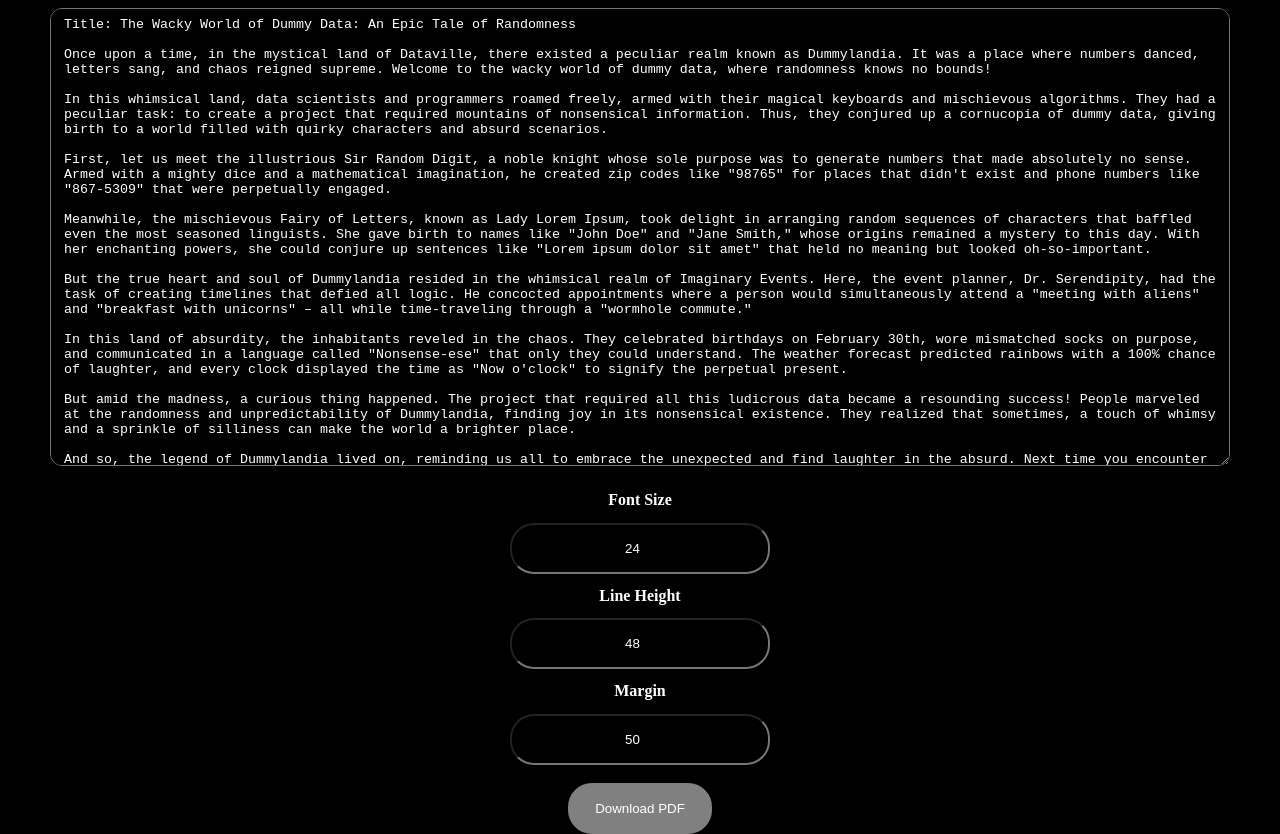
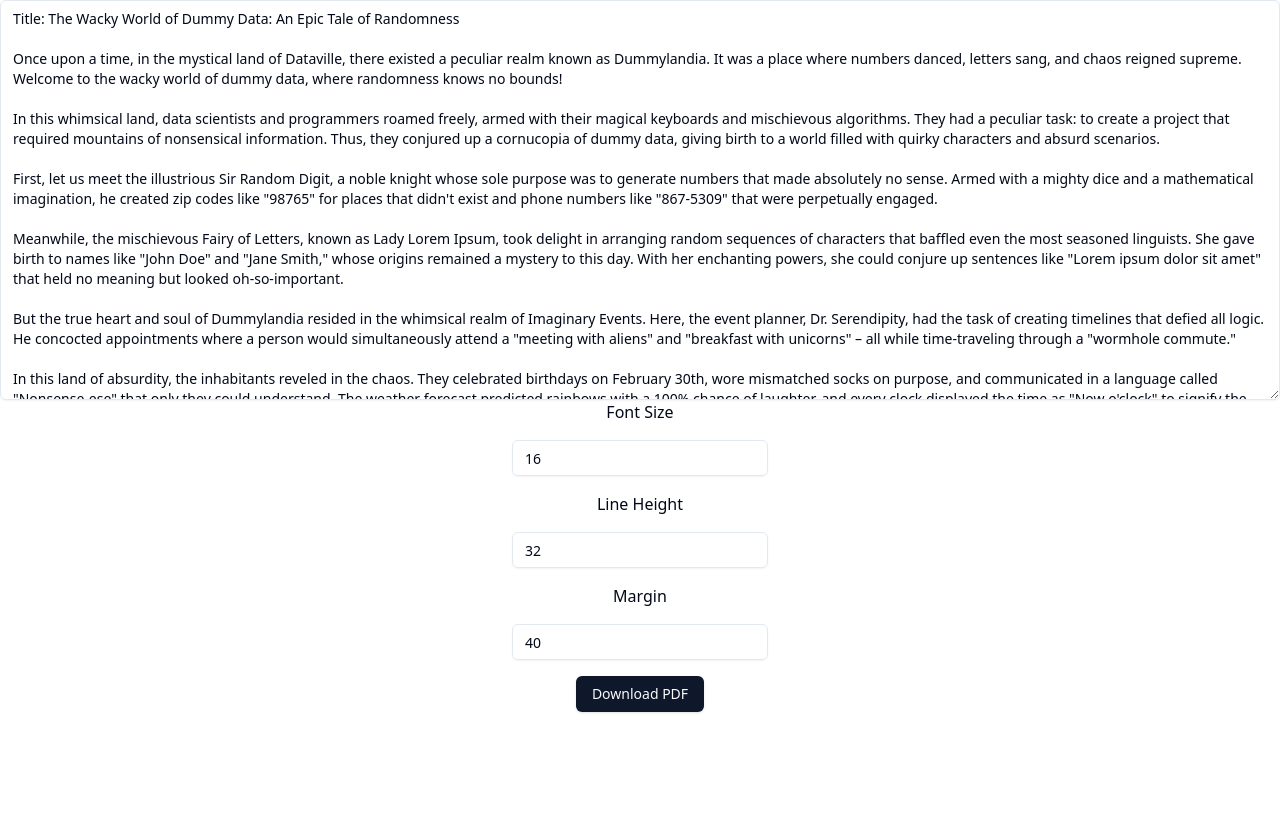
Before and after one commit to nandan-varma/handwriting, a Next.js app: page / in a window 1280 px wide. After the commit the page ends 800 px from the top, so only its background shows below. Built offline with nearby package versions, Linux system fonts and the light colour scheme.

Commit message:
added typescript, tailwindcss and shadcdn

```diff
--- /dev/null
+++ b/components/ui/button.tsx
@@ -0,0 +1,57 @@
+import * as React from "react"
+import { Slot } from "@radix-ui/react-slot"
+import { cva, type VariantProps } from "class-variance-authority"
+
+import { cn } from "@/lib/utils"
+
+const buttonVariants = cva(
+  "inline-flex items-center justify-center rounded-md text-sm font-medium transition-colors focus-visible:outline-none focus-visible:ring-1 focus-visible:ring-ring disabled:pointer-events-none disabled:opacity-50",
+  {
+    variants: {
+      variant: {
+        default:
+          "bg-primary text-primary-foreground shadow hover:bg-primary/90",
+        destructive:
+          "bg-destructive text-destructive-foreground shadow-sm hover:bg-destructive/90",
+        outline:
+          "border border-input bg-transparent shadow-sm hover:bg-accent hover:text-accent-foreground",
+        secondary:
+          "bg-secondary text-secondary-foreground shadow-sm hover:bg-secondary/80",
+        ghost: "hover:bg-accent hover:text-accent-foreground",
+        link: "text-primary underline-offset-4 hover:underline",
+      },
+      size: {
+        default: "h-9 px-4 py-2",
+        sm: "h-8 rounded-md px-3 text-xs",
+        lg: "h-10 rounded-md px-8",
+        icon: "h-9 w-9",
+      },
+    },
+    defaultVariants: {
+      variant: "default",
+      size: "default",
+    },
+  }
+)
+
+export interface ButtonProps
+  extends React.ButtonHTMLAttributes<HTMLButtonElement>,
+    VariantProps<typeof buttonVariants> {
+  asChild?: boolean
+}
+
+const Button = React.forwardRef<HTMLButtonElement, ButtonProps>(
+  ({ className, variant, size, asChild = false, ...props }, ref) => {
+    const Comp = asChild ? Slot : "button"
+    return (
+      <Comp
+        className={cn(buttonVariants({ variant, size, className }))}
+        ref={ref}
+        {...props}
+      />
+    )
+  }
+)
+Button.displayName = "Button"
+
+export { Button, buttonVariants }
--- /dev/null
+++ b/components/ui/input.tsx
@@ -0,0 +1,25 @@
+import * as React from "react"
+
+import { cn } from "@/lib/utils"
+
+export interface InputProps
+  extends React.InputHTMLAttributes<HTMLInputElement> {}
+
+const Input = React.forwardRef<HTMLInputElement, InputProps>(
+  ({ className, type, ...props }, ref) => {
+    return (
+      <input
+        type={type}
+        className={cn(
+          "flex h-9 w-64 rounded-md border border-input bg-transparent px-3 py-1 text-sm shadow-sm transition-colors file:border-0 file:bg-transparent file:text-sm file:font-medium placeholder:text-muted-foreground focus-visible:outline-none focus-visible:ring-1 focus-visible:ring-ring disabled:cursor-not-allowed disabled:opacity-50",
+          className
+        )}
+        ref={ref}
+        {...props}
+      />
+    )
+  }
+)
+Input.displayName = "Input"
+
+export { Input }
--- /dev/null
+++ b/components/ui/textarea.tsx
@@ -0,0 +1,24 @@
+import * as React from "react"
+
+import { cn } from "@/lib/utils"
+
+export interface TextareaProps
+  extends React.TextareaHTMLAttributes<HTMLTextAreaElement> {}
+
+const Textarea = React.forwardRef<HTMLTextAreaElement, TextareaProps>(
+  ({ className, ...props }, ref) => {
+    return (
+      <textarea
+        className={cn(
+          "flex min-h-[400px] w-full rounded-md border border-input bg-transparent px-3 py-2 text-sm shadow-sm placeholder:text-muted-foreground focus-visible:outline-none focus-visible:ring-1 focus-visible:ring-ring disabled:cursor-not-allowed disabled:opacity-50",
+          className
+        )}
+        ref={ref}
+        {...props}
+      />
+    )
+  }
+)
+Textarea.displayName = "Textarea"
+
+export { Textarea }
--- /dev/null
+++ b/lib/utils.ts
@@ -0,0 +1,6 @@
+import { type ClassValue, clsx } from "clsx"
+import { twMerge } from "tailwind-merge"
+
+export function cn(...inputs: ClassValue[]) {
+  return twMerge(clsx(inputs))
+}
--- a/pages/index.jsx
+++ b/pages/index.tsx
@@ -1,6 +1,9 @@
 import { useState } from 'react';
 import { saveAs } from 'file-saver';
 import { generatePDF } from '../utils/pdfUtils';
+import { Textarea } from '../components/ui/textarea'
+import { Button } from '../components/ui/button'
+import { Input } from '../components/ui/input'
 
 const HandwrittenTextPage = () => {
   const [text, setText] = useState(`Title: The Wacky World of Dummy Data: An Epic Tale of Randomness
@@ -22,45 +25,64 @@
 And so, the legend of Dummylandia lived on, reminding us all to embrace the unexpected and find laughter in the absurd. Next time you encounter a spreadsheet filled with random numbers or encounter gibberish in your code, remember the wacky world of dummy data and the laughter it brought to Dataville. After all, life is too short to take everything seriously – sometimes, a bit of silliness is just what the programmer ordered!
 
 The end. Or is it just the beginning of a whole new adventure in the land of dummy data?`);
-  const [fontSize, setFontSize] = useState(24);
-  const [lineHeight, setLineHeight] = useState(48);
-  const [margin, setMargin] = useState(50);
+  const [fontSize, setFontSize] = useState<number>(16);
+  const [lineHeight, setLineHeight] = useState<number>(32);
+  const [margin, setMargin] = useState<number>(40);
 
-  const handleTextChange = (event) => {
+  const handleTextChange = (event: React.ChangeEvent<HTMLTextAreaElement>) => {
     setText(event.target.value);
   };
 
-  const handleFontSizeChange = (event) => {
-    setFontSize(event.target.value);
+  const handleFontSizeChange = (event: React.ChangeEvent<HTMLInputElement>) => {
+    setFontSize(parseInt(event.target.value));
   };
 
-  const handleLineHeightChange = (event) => {
-    setLineHeight(event.target.value);
+  const handleLineHeightChange = (event: React.ChangeEvent<HTMLInputElement>) => {
+    setLineHeight(parseInt(event.target.value));
   };
 
-  const handleMarginChange = (event) => {
-    setMargin(event.target.value);
+  const handleMarginChange = (event: React.ChangeEvent<HTMLInputElement>) => {
+    setMargin(parseInt(event.target.value));
   };
 
   const handleDownloadPDF = async () => {
     const pdfBytes = await generatePDF(text, fontSize, lineHeight, margin);
-
     const blob = new Blob([pdfBytes], { type: 'application/pdf' });
     saveAs(blob, 'handwritten_text.pdf');
   };
 
   return (
     <div>
-      <title>HandWritten PDF</title>
-      <textarea className='text-area' value={text} onChange={handleTextChange} placeholder="Enter your text" />
-      <h2>Font Size</h2>
-      <input type="number" value={fontSize} onChange={handleFontSizeChange} placeholder="Font size" />
-      <h2>Line Height</h2>
-      <input type="number" value={lineHeight} onChange={handleLineHeightChange} placeholder="Line height" />
-      <h2>Margin</h2>
-      <input type="number" value={margin} onChange={handleMarginChange} placeholder="Margin" />
-      <br></br><br></br>
-      <button className='fancy-button' onClick={handleDownloadPDF}>Download PDF</button>
+        <title>HandWritten PDF</title>
+        <Textarea
+          value={text}
+          onChange={handleTextChange}
+          placeholder="Enter your text"
+        />
+        <div className="flex flex-col items-center gap-4">
+          <h2>Font Size</h2>
+          <Input
+            type="number"
+            value={fontSize}
+            onChange={handleFontSizeChange}
+            placeholder="Font size"
+          />
+          <h2>Line Height</h2>
+          <Input
+            type="number"
+            value={lineHeight}
+            onChange={handleLineHeightChange}
+            placeholder="Line height"
+          />
+          <h2>Margin</h2>
+          <Input
+            type="number"
+            value={margin}
+            onChange={handleMarginChange}
+            placeholder="Margin"
+          />
+          <Button onClick={handleDownloadPDF}>Download PDF</Button>
+        </div>
     </div>
   );
 };
--- /dev/null
+++ b/postcss.config.js
@@ -0,0 +1,6 @@
+module.exports = {
+  plugins: {
+    tailwindcss: {},
+    autoprefixer: {},
+  },
+}
--- a/styles/globals.css
+++ b/styles/globals.css
@@ -1,83 +1,76 @@
-html , body {
-  margin: 0;
-  background-color: black;
-  color: white;
+@tailwind base;
+@tailwind components;
+@tailwind utilities;
+
+@layer base {
+  :root {
+    --background: 0 0% 100%;
+    --foreground: 222.2 84% 4.9%;
+
+    --card: 0 0% 100%;
+    --card-foreground: 222.2 84% 4.9%;
+
+    --popover: 0 0% 100%;
+    --popover-foreground: 222.2 84% 4.9%;
+
+    --primary: 222.2 47.4% 11.2%;
+    --primary-foreground: 210 40% 98%;
+
+    --secondary: 210 40% 96.1%;
+    --secondary-foreground: 222.2 47.4% 11.2%;
+
+    --muted: 210 40% 96.1%;
+    --muted-foreground: 215.4 16.3% 46.9%;
+
+    --accent: 210 40% 96.1%;
+    --accent-foreground: 222.2 47.4% 11.2%;
+
+    --destructive: 0 84.2% 60.2%;
+    --destructive-foreground: 210 40% 98%;
+
+    --border: 214.3 31.8% 91.4%;
+    --input: 214.3 31.8% 91.4%;
+    --ring: 222.2 84% 4.9%;
+
+    --radius: 0.5rem;
+  }
+
+  .dark {
+    --background: 222.2 84% 4.9%;
+    --foreground: 210 40% 98%;
+
+    --card: 222.2 84% 4.9%;
+    --card-foreground: 210 40% 98%;
+
+    --popover: 222.2 84% 4.9%;
+    --popover-foreground: 210 40% 98%;
+
+    --primary: 210 40% 98%;
+    --primary-foreground: 222.2 47.4% 11.2%;
+
+    --secondary: 217.2 32.6% 17.5%;
+    --secondary-foreground: 210 40% 98%;
+
+    --muted: 217.2 32.6% 17.5%;
+    --muted-foreground: 215 20.2% 65.1%;
+
+    --accent: 217.2 32.6% 17.5%;
+    --accent-foreground: 210 40% 98%;
+
+    --destructive: 0 62.8% 30.6%;
+    --destructive-foreground: 210 40% 98%;
+
+    --border: 217.2 32.6% 17.5%;
+    --input: 217.2 32.6% 17.5%;
+    --ring: 212.7 26.8% 83.9%;
+  }
 }
 
-body{
-  text-align: center;
+@layer base {
+  * {
+    @apply border-border;
+  }
+  body {
+    @apply bg-background text-foreground;
+  }
 }
-
-::-webkit-scrollbar {
-  width: 10px;
-}
-
-/* Track */
-::-webkit-scrollbar-track {
-  background: black;
-}
-
-/* Handle */
-::-webkit-scrollbar-thumb {
-  background: #888;
-  border-radius: 24px;
-}
-
-/* width */
-::-webkit-scrollbar {
-  width: 20px;
-}
-
-/* Track */
-::-webkit-scrollbar-track {
-  background: black;
-  box-shadow: inset 0 0 5px grey;
-  border-radius: 10px;
-}
-
-::-webkit-scrollbar-corner{
-  border: none;
-  background: black;
-}
-
-::-webkit-scrollbar-track-piece {
-  background: black;
-}
-
-/* Handle on hover */
-::-webkit-scrollbar-thumb:hover {
-  background: #555;
-}
-
-.text-area{
-  background-color: black;
-  color: white;
-  margin: 1vh 1vw;
-  width: 90vw;
-  height: 55vh;
-  border-radius: 12px;
-  padding: 1vh 1vw;
-  scroll-behavior: smooth;
-  overflow:auto;
-}
-
-h2{
-  font-size: 1rem;
-}
-
-input{
-  width: 16vw;
-  text-align: center;
-  background-color: black;
-  color: white;
-  border-radius: 24px;
-  padding: 2vh 2vw;
-}
-
-.fancy-button{
-  padding: 2vh 2vw;
-  border-radius: 24px;
-  border: 2px solid grey;
-  background-color: grey;
-  color: white;
-}
--- /dev/null
+++ b/tailwind.config.js
@@ -0,0 +1,76 @@
+/** @type {import('tailwindcss').Config} */
+module.exports = {
+  darkMode: ["class"],
+  content: [
+    './pages/**/*.{ts,tsx}',
+    './components/**/*.{ts,tsx}',
+    './app/**/*.{ts,tsx}',
+    './src/**/*.{ts,tsx}',
+	],
+  theme: {
+    container: {
+      center: true,
+      padding: "2rem",
+      screens: {
+        "2xl": "1400px",
+      },
+    },
+    extend: {
+      colors: {
+        border: "hsl(var(--border))",
+        input: "hsl(var(--input))",
+        ring: "hsl(var(--ring))",
+        background: "hsl(var(--background))",
+        foreground: "hsl(var(--foreground))",
+        primary: {
+          DEFAULT: "hsl(var(--primary))",
+          foreground: "hsl(var(--primary-foreground))",
+        },
+        secondary: {
+          DEFAULT: "hsl(var(--secondary))",
+          foreground: "hsl(var(--secondary-foreground))",
+        },
+        destructive: {
+          DEFAULT: "hsl(var(--destructive))",
+          foreground: "hsl(var(--destructive-foreground))",
+        },
+        muted: {
+          DEFAULT: "hsl(var(--muted))",
+          foreground: "hsl(var(--muted-foreground))",
+        },
+        accent: {
+          DEFAULT: "hsl(var(--accent))",
+          foreground: "hsl(var(--accent-foreground))",
+        },
+        popover: {
+          DEFAULT: "hsl(var(--popover))",
+          foreground: "hsl(var(--popover-foreground))",
+        },
+        card: {
+          DEFAULT: "hsl(var(--card))",
+          foreground: "hsl(var(--card-foreground))",
+        },
+      },
+      borderRadius: {
+        lg: "var(--radius)",
+        md: "calc(var(--radius) - 2px)",
+        sm: "calc(var(--radius) - 4px)",
+      },
+      keyframes: {
+        "accordion-down": {
+          from: { height: 0 },
+          to: { height: "var(--radix-accordion-content-height)" },
+        },
+        "accordion-up": {
+          from: { height: "var(--radix-accordion-content-height)" },
+          to: { height: 0 },
+        },
+      },
+      animation: {
+        "accordion-down": "accordion-down 0.2s ease-out",
+        "accordion-up": "accordion-up 0.2s ease-out",
+      },
+    },
+  },
+  plugins: [require("tailwindcss-animate")],
+}
```
Also changed, not shown: package.json (+12 -0 lines), utils/pdfUtils.tsx (renamed from utils/pdfUtils.jsx, +3 -4 lines), components.json (added), 1 other file (tests, documents, lock files or other folders).
